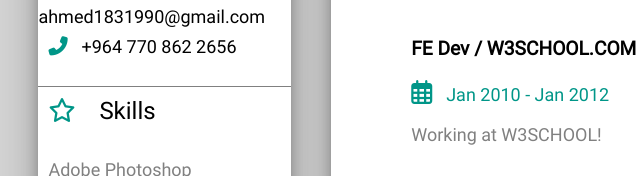
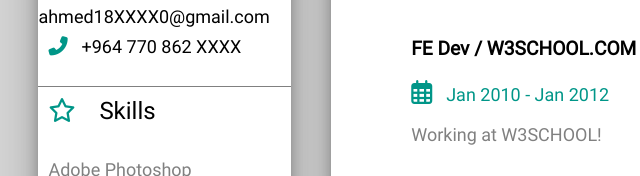
Before and after one commit to Ahmed183M/PortfolioTemplate, a plain HTML site: page index.html in a window 1280 px wide. Shown: the part 428-604 px from the top of the page, 76-716 px from the left. Drawn offline with Linux system fonts and the light colour scheme.

```diff
--- a/index.html
+++ b/index.html
@@ -30,10 +30,10 @@
         <p>Sulaymaniyah, Iraq</p><br>
 
         <i class="fas fa-envelope"></i>
-        <p>ahmed1831990@gmail.com</p><br>
+        <p>ahmed18XXXX0@gmail.com</p><br>
 
         <i class="fas fa-phone-alt"></i>
-        <p>+964 770 862 2656</p><br>
+        <p>+964 770 862 XXXX</p><br>
 
       </div>
 
```
Also changed, not shown: 1 other file.
